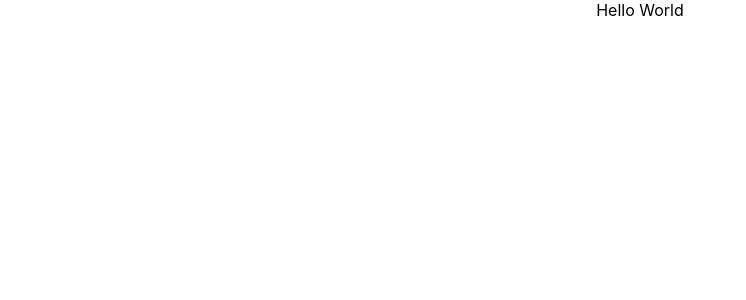
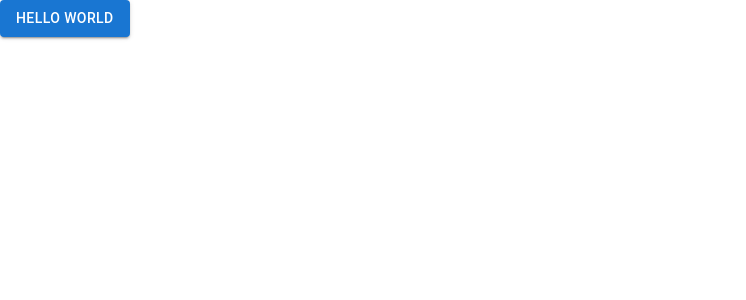
Before and after one commit to shehanp12/GithubActions-SPM, a React (Create React App) app: page / in a window 1280 px wide. Shown: the top 300 px of the page, without its empty margins (0-746 px from the left). Built offline with nearby package versions, Linux system fonts and the light colour scheme.

Commit message:
package json files

```diff
--- a/package.json
+++ b/package.json
@@ -3,6 +3,9 @@
   "version": "0.1.0",
   "private": true,
   "dependencies": {
+    "@emotion/react": "^11.4.1",
+    "@emotion/styled": "^11.3.0",
+    "@mui/material": "^5.0.3",
     "@testing-library/jest-dom": "^5.11.10",
     "@testing-library/react": "^11.2.5",
     "@testing-library/user-event": "^12.8.3",
--- a/src/App.js
+++ b/src/App.js
@@ -1,7 +1,7 @@
 import "./App.css";
-
+import Button from "@mui/material/Button";
 function App() {
-  return <div className="App">Hello World</div>;
+  return <Button variant="contained">Hello World</Button>;
 }
 
 export default App;
```
Also changed, not shown: 1 other file (tests, documents, lock files or other folders).
